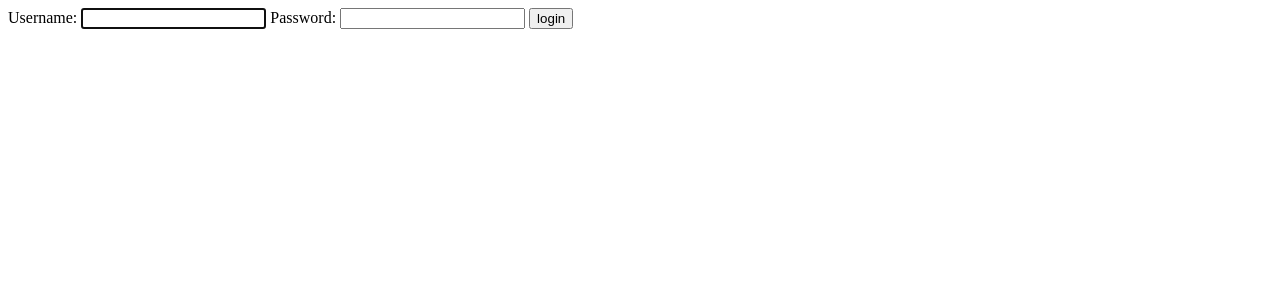
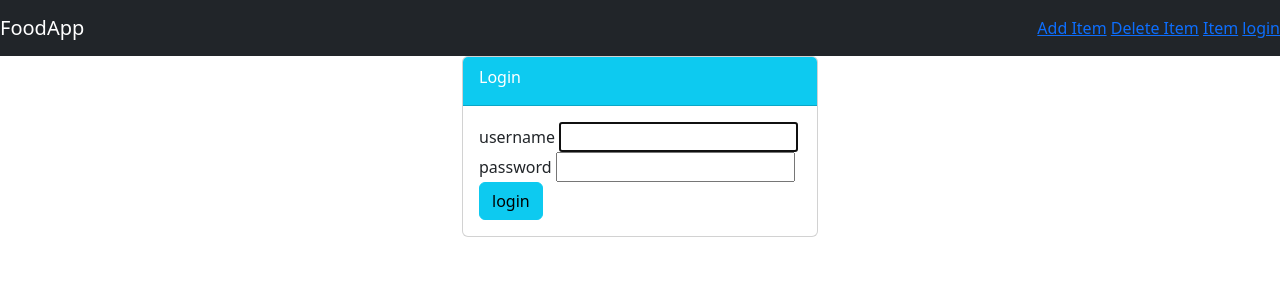
Before and after one commit to GianlorenzoDercole/python_food_application, a Django app: page /login/ in a window 1280 px wide. Shown: the top 300 px of the page. Run offline with Django 4.2, Linux system fonts and the light colour scheme.

Commit message:
added styling to login form see login.html

```diff
--- a/food/templates/food/index.html
+++ b/food/templates/food/index.html
@@ -27,6 +27,7 @@
                 <h3>{{ item.item_name }}</h3>
                 <h5>{{ item.item_desc }}</h5>
                 <h6>${{ item.item_price }}</h6>
+                <h6>{{ item.user_name }}</h6>
 
             </div>
             <div class='col-md-2'>
--- a/users/templates/users/login.html
+++ b/users/templates/users/login.html
@@ -1,5 +1,34 @@
-<form method='POST'>
-    {% csrf_token %}
-    {{ form }}
-    <button type='submit'>login</button>
-</form>
+{% extends 'food/base.html' %}
+
+
+
+
+
+{% block body %}
+<div class='container'>
+    <div class='row'>
+        <div class='col-md-4 offset-md-4'>
+            <div class='card'>
+                <div class='card-header bg-info text-white'>
+                    <div class='card-title'>
+                        Login
+                    </div>
+                </div>
+                <div class='card-body'>
+                    <form method='POST'>
+                        {% csrf_token %}
+                        <!-- {{ form }} -->
+                        {% for field in form %}
+                            <div class='form-group'>
+                                {{ field.name }}
+                                {{ field }}
+                            </div>
+                        {% endfor %}
+                        <button class='btn btn-info' type='submit'>login</button>
+                    </form>
+                </div>
+            </div>
+        </div>
+    </div>
+</div>
+{% endblock %}
```
Also changed, not shown: db.sqlite3.
